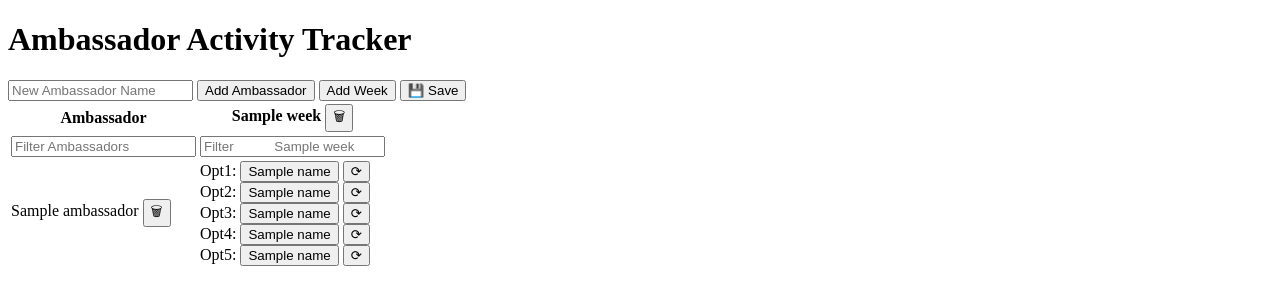
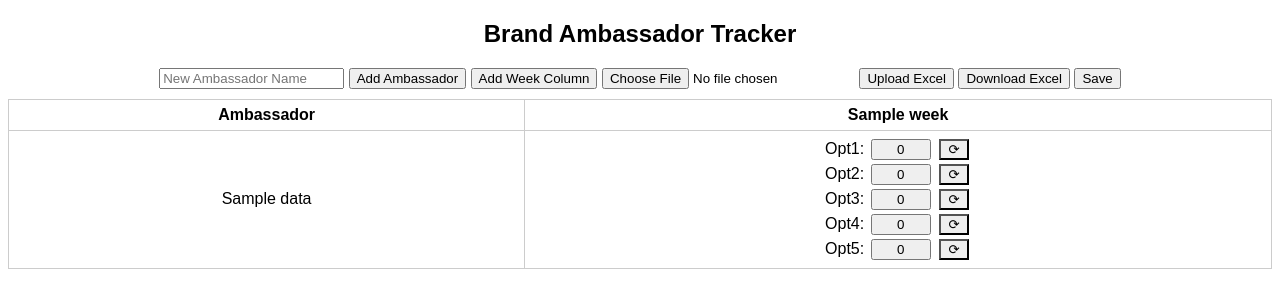
Before and after one commit to Kaushik-Puttaswamy/ambassador-tracker, a Flask app: template templates/index.html in a window 1280 px wide. Shown: the top 308 px of the page. Run offline with Flask 3, Linux system fonts and the light colour scheme; the template is opened without the code that fills it: most values are stand-ins (such as "Sample title", 1, 10 or a date in 2020); some libraries are stand-ins or nearby versions.

Commit message:
Updated files added

```diff
--- a/app.py
+++ b/app.py
@@ -1,59 +1,56 @@
-from flask import Flask, render_template, request, jsonify, send_file, redirect
+# app.py
+
+from flask import Flask, render_template, request, send_file, redirect, jsonify
 from flask_socketio import SocketIO, emit
+import os
+import json
 import pandas as pd
 from io import BytesIO
-import os, json
 
 app = Flask(__name__)
 socketio = SocketIO(app, cors_allowed_origins="*")
 
-DATA_FILE = "saved_data.json"
+DATA_FILE = 'saved_data.json'
+
 
 def load_data():
     if os.path.exists(DATA_FILE):
         with open(DATA_FILE, 'r') as f:
             return json.load(f)
-    return {"ambassadors": {}, "weeks": []}
+    return {"data": {}, "weeks": []}
+
 
 def save_data(data):
     with open(DATA_FILE, 'w') as f:
         json.dump(data, f)
 
-def get_color_class(value):
-    if value == 1: return "green"
-    if value == 2: return "yellow"
-    if value == 3: return "orange"
-    if value >= 4: return "red"
-    return ""
 
 store = load_data()
 
+
 @app.route('/')
 def index():
-    return render_template("index.html", ambassadors=store['ambassadors'], weeks=store['weeks'], get_color_class=get_color_class)
+    return render_template('index.html', data=store['data'], weeks=store['weeks'])
 
-@app.route('/save', methods=['POST'])
-def manual_save():
-    save_data(store)
-    return jsonify({"status": "saved"})
 
 @app.route('/download')
-def download_excel():
+def download():
     rows = []
-    for name, weeks in store['ambassadors'].items():
+    for name, weeks in store['data'].items():
         for week, options in weeks.items():
             row = {'Ambassador': name, 'Week': week}
-            for i in range(1, 6):
-                row[f'Opt{i}'] = options.get(str(i), 0)
+            for i, val in enumerate(options):
+                row[f'Opt{i+1}'] = val
             rows.append(row)
     df = pd.DataFrame(rows)
     output = BytesIO()
     df.to_excel(output, index=False)
     output.seek(0)
-    return send_file(output, as_attachment=True, download_name="ambassadors.xlsx")
+    return send_file(output, as_attachment=True, download_name='ambassador_data.xlsx', mimetype='application/vnd.openxmlformats-officedocument.spreadsheetml.sheet')
+
 
 @app.route('/upload', methods=['POST'])
-def upload_excel():
+def upload():
     file = request.files['excel_file']
     if file:
         df = pd.read_excel(file)
@@ -62,66 +59,40 @@ def upload_excel():
         for _, row in df.iterrows():
             name = row['Ambassador']
             week = row['Week']
-            options = {str(i): int(row.get(f'Opt{i}', 0)) for i in range(1, 6)}
+            opts = [int(row.get(f'Opt{i+1}', 0)) for i in range(5)]
             if name not in new_data:
                 new_data[name] = {}
-            new_data[name][week] = options
+            new_data[name][week] = opts
             weeks_set.add(week)
-        store['ambassadors'] = new_data
-        store['weeks'] = sorted(weeks_set)
+        store['data'] = new_data
+        store['weeks'] = list(weeks_set)
         save_data(store)
     return redirect('/')
 
-@app.route('/rename', methods=['POST'])
-def rename_item():
-    data = request.json
-    item_type = data['type']
-    old = data['old']
-    new = data['new']
 
-    if item_type == 'ambassador':
-        if old in store['ambassadors']:
-            store['ambassadors'][new] = store['ambassadors'].pop(old)
-    elif item_type == 'week':
-        if new not in store['weeks']:
-            store['weeks'] = [new if w == old else w for w in store['weeks']]
-            for amb in store['ambassadors']:
-                if old in store['ambassadors'][amb]:
-                    store['ambassadors'][amb][new] = store['ambassadors'][amb].pop(old)
+@app.route('/save', methods=['POST'])
+def manual_save():
+    save_data(store)
+    return jsonify({'status': 'saved'})
 
-    return jsonify({"status": "renamed"})
-
-@app.route('/delete_ambassador', methods=['POST'])
-def delete_ambassador():
-    name = request.json['name']
-    store['ambassadors'].pop(name, None)
-    return jsonify({"status": "deleted"})
-
-@app.route('/delete_week', methods=['POST'])
-def delete_week():
-    week = request.json['week']
-    store['weeks'] = [w for w in store['weeks'] if w != week]
-    for amb in store['ambassadors']:
-        store['ambassadors'][amb].pop(week, None)
-    return jsonify({"status": "deleted"})
 
 @socketio.on('update_click')
-def handle_update_click(data):
-    name = data['ambassador']
-    week = data['week']
-    option = str(data['option'])
-    count = data['count']
+def update_click(payload):
+    name = payload['ambassador']
+    week = payload['week']
+    option = payload['option'] - 1
+    count = payload['count']
 
-    if name not in store['ambassadors']:
-        store['ambassadors'][name] = {}
-    if week not in store['ambassadors'][name]:
-        store['ambassadors'][name][week] = {str(i): 0 for i in range(1, 6)}
-    store['ambassadors'][name][week][option] = count
+    if name not in store['data']:
+        store['data'][name] = {}
+    if week not in store['data'][name]:
+        store['data'][name][week] = [0] * 5
 
+    store['data'][name][week][option] = count
     if week not in store['weeks']:
         store['weeks'].append(week)
+    emit('broadcast_update', payload, broadcast=True)
 
-    emit("broadcast_update", data, broadcast=True)
 
 if __name__ == '__main__':
     port = int(os.environ.get("PORT", 5000))
--- a/static/script.js
+++ b/static/script.js
@@ -41,43 +41,6 @@ socket.on("broadcast_update", (data) => {
   }
 });
 
-function createFilterInputs() {
-  const headerRow = document.querySelector("#tracker-table thead tr");
-  const filterRow = document.createElement("tr");
-
-  headerRow.querySelectorAll("th").forEach((th, index) => {
-    const filterTh = document.createElement("th");
-    if (index === 0) {
-      filterTh.innerHTML = '<input type="text" placeholder="Filter Ambassadors">';
-    } else {
-      filterTh.innerHTML = `<input type="text" placeholder="Filter ${th.textContent}">`;
-    }
-    filterTh.querySelector("input").addEventListener("input", filterTable);
-    filterRow.appendChild(filterTh);
-  });
-
-  headerRow.parentElement.insertBefore(filterRow, headerRow.nextSibling);
-}
-
-function filterTable() {
-  const filters = Array.from(document.querySelectorAll("thead tr:nth-child(2) input"))
-    .map(input => input.value.toLowerCase());
-
-  const rows = document.querySelectorAll("#tracker-table tbody tr");
-  rows.forEach(row => {
-    const cells = row.querySelectorAll("td");
-    let visible = true;
-
-    filters.forEach((filter, index) => {
-      if (filter && !cells[index]?.textContent.toLowerCase().includes(filter)) {
-        visible = false;
-      }
-    });
-
-    row.style.display = visible ? "" : "none";
-  });
-}
-
 document.getElementById("add-ambassador-btn").addEventListener("click", () => {
   const name = document.getElementById("new-ambassador").value.trim();
   if (!name) return;
@@ -86,9 +49,7 @@ document.getElementById("add-ambassador-btn").addEventListener("click", () => {
   const tbody = document.querySelector("#tracker-table tbody");
   const tr = document.createElement("tr");
   const tdName = document.createElement("td");
-
-  tdName.innerHTML = `<span contenteditable="true" class="editable">${name}</span>
-                      <button onclick="deleteAmbassador(this)">🗑</button>`;
+  tdName.textContent = name;
   tr.appendChild(tdName);
 
   weeks.forEach(week => {
@@ -116,7 +77,6 @@ document.getElementById("add-ambassador-btn").addEventListener("click", () => {
 
   tbody.appendChild(tr);
   document.getElementById("new-ambassador").value = "";
-  applyEditableHandlers();
 });
 
 document.getElementById("add-week-btn").addEventListener("click", () => {
@@ -126,13 +86,12 @@ document.getElementById("add-week-btn").addEventListener("click", () => {
   const theadRow = document.querySelector("#tracker-table thead tr");
   const th = document.createElement("th");
   th.className = "week-header";
-  th.innerHTML = `<span contenteditable="true" class="editable">${weekName}</span>
-                  <button onclick="deleteWeek(this)">🗑</button>`;
+  th.textContent = weekName;
   theadRow.appendChild(th);
 
   const rows = document.querySelectorAll("#tracker-table tbody tr");
   rows.forEach(row => {
-    const name = row.firstChild.textContent.trim();
+    const name = row.firstChild.textContent;
     const td = document.createElement("td");
     for (let opt = 1; opt <= 5; opt++) {
       const label = document.createTextNode(`Opt${opt}:`);
@@ -154,7 +113,6 @@ document.getElementById("add-week-btn").addEventListener("click", () => {
     }
     row.appendChild(td);
   });
-  applyEditableHandlers();
 });
 
 document.getElementById("save-btn").addEventListener("click", () => {
@@ -162,67 +120,3 @@ document.getElementById("save-btn").addEventListener("click", () => {
     if (res.ok) alert("Saved successfully!");
   });
 });
-
-function deleteAmbassador(button) {
-  const name = button.parentElement.textContent.trim();
-  if (confirm(`Delete ambassador "${name}"?`)) {
-    fetch("/delete_ambassador", {
-      method: "POST",
-      headers: { 'Content-Type': 'application/json' },
-      body: JSON.stringify({ name })
-    }).then(res => {
-      if (res.ok) {
-        button.closest("tr").remove();
-      }
-    });
-  }
-}
-
-function deleteWeek(button) {
-  const headerCell = button.parentElement;
-  const index = Array.from(headerCell.parentNode.children).indexOf(headerCell);
-  const week = headerCell.textContent.trim();
-  if (confirm(`Delete week "${week}"?`)) {
-    fetch("/delete_week", {
-      method: "POST",
-      headers: { 'Content-Type': 'application/json' },
-      body: JSON.stringify({ week })
-    }).then(res => {
-      if (res.ok) {
-        document.querySelectorAll(`#tracker-table tr`).forEach(row => {
-          if (row.children[index]) row.children[index].remove();
-        });
-      }
-    });
-  }
-}
-
-function applyEditableHandlers() {
-  document.querySelectorAll(".editable").forEach(el => {
-    el.addEventListener("blur", () => {
-      const oldVal = el.dataset.oldValue || el.textContent.trim();
-      const newVal = el.textContent.trim();
-      const isHeader = el.closest("th");
-      const type = isHeader ? "week" : "ambassador";
-
-      if (oldVal !== newVal) {
-        fetch("/rename", {
-          method: "POST",
-          headers: { 'Content-Type': 'application/json' },
-          body: JSON.stringify({ type, old: oldVal, new: newVal })
-        }).then(() => {
-          el.dataset.oldValue = newVal;
-          location.reload();  // Ensures DOM updates all references
-        });
-      }
-    });
-
-    // Save initial value
-    el.dataset.oldValue = el.textContent.trim();
-  });
-}
-
-window.onload = () => {
-  createFilterInputs();
-  applyEditableHandlers();
-};
--- a/templates/index.html
+++ b/templates/index.html
@@ -1,59 +1,79 @@
 <!DOCTYPE html>
-<html lang="en">
+<html>
 <head>
-  <meta charset="UTF-8" />
-  <title>Ambassador Tracker</title>
-  <link rel="stylesheet" href="/static/style.css" />
-  <script src="https://cdn.socket.io/4.7.5/socket.io.min.js"></script>
+  <title>Brand Ambassador Tracker</title>
+  <script src="https://cdn.socket.io/4.5.4/socket.io.min.js"></script>
+  <script src="/static/script.js" defer></script>
+  <style>
+    body { font-family: Arial, sans-serif; }
+    h2 { text-align: center; }
+    table { border-collapse: collapse; width: 100%; }
+    td, th { border: 1px solid #ccc; padding: 6px; text-align: center; }
+    .opt-btn, .reset-btn { width: 60px; margin: 2px; }
+    .reset-btn { width: 30px; background-color: #eee; }
+    .green { background-color: #90ee90; }
+    .yellow { background-color: #ffff99; }
+    .orange { background-color: #ffcc80; }
+    .red { background-color: #ff9999; }
+    .scrollable { overflow-x: auto; display: block; }
+    #control-panel { margin-bottom: 10px; text-align: center; }
+    .filter-select { margin: 4px; }
+  </style>
 </head>
 <body>
-  <h1>Ambassador Activity Tracker</h1>
+  <h2>Brand Ambassador Tracker</h2>
 
-  <div class="controls">
-    <input type="text" id="new-ambassador" placeholder="New Ambassador Name" />
+  <div id="control-panel">
+    <input type="text" id="new-ambassador" placeholder="New Ambassador Name">
     <button id="add-ambassador-btn">Add Ambassador</button>
-    <button id="add-week-btn">Add Week</button>
-    <button id="save-btn">💾 Save</button>
+    <button id="add-week-btn">Add Week Column</button>
+    <form action="/upload" method="post" enctype="multipart/form-data" style="display:inline;">
+      <input type="file" name="excel_file">
+      <button type="submit">Upload Excel</button>
+    </form>
+    <a href="/download"><button>Download Excel</button></a>
+    <button id="save-btn">Save</button>
   </div>
 
+  <div class="scrollable">
     <table id="tracker-table">
       <thead>
         <tr>
           <th>Ambassador</th>
           {% for week in weeks %}
-        <th class="week-header">
-          <span contenteditable="true" class="editable">{{ week }}</span>
-          <button onclick="deleteWeek(this)">🗑</button>
-        </th>
+            <th class="week-header">{{ week }}</th>
           {% endfor %}
         </tr>
-      <!-- filter row is inserted dynamically via JS -->
       </thead>
       <tbody>
-      {% for name, data in ambassadors.items() %}
+        {% for name, weeks_data in data.items() %}
           <tr>
-        <td>
-          <span contenteditable="true" class="editable">{{ name }}</span>
-          <button onclick="deleteAmbassador(this)">🗑</button>
-        </td>
+            <td>{{ name }}</td>
             {% for week in weeks %}
               <td>
-          {% for opt in range(1, 6) %}
-          Opt{{ opt }}:
-          <button class="opt-btn {{ get_color_class(data[week][opt]) }}"
-                  data-ambassador="{{ name }}"
-                  data-week="{{ week }}"
-                  data-option="{{ opt }}">{{ data[week][opt] }}</button>
-          <button class="reset-btn" onclick="resetCount(this.previousElementSibling)">&#x27f3;</button>
-          <br />
+                {% if week in weeks_data %}
+                  {% for opt in range(5) %}
+                    Opt{{ opt+1 }}:
+                    <button class="opt-btn {{ ['','green','yellow','orange','red'][weeks_data[week][opt]] if weeks_data[week][opt] <= 4 else 'red' }}"
+                            data-ambassador="{{ name }}" data-week="{{ week }}" data-option="{{ opt+1 }}"
+                            onclick="incrementCount(this)">
+                      {{ weeks_data[week][opt] }}
+                    </button>
+                    <button class="reset-btn" onclick="resetCount(this.previousElementSibling)">⟳</button><br>
                   {% endfor %}
+                {% else %}
+                  {% for opt in range(5) %}
+                    Opt{{ opt+1 }}:
+                    <button class="opt-btn" data-ambassador="{{ name }}" data-week="{{ week }}" data-option="{{ opt+1 }}" onclick="incrementCount(this)">0</button>
+                    <button class="reset-btn" onclick="resetCount(this.previousElementSibling)">⟳</button><br>
+                  {% endfor %}
+                {% endif %}
               </td>
             {% endfor %}
           </tr>
         {% endfor %}
       </tbody>
     </table>
-
-  <script src="/static/script.js"></script>
+  </div>
 </body>
 </html>
```
Lines whose indentation alone changed are shown as unchanged.
